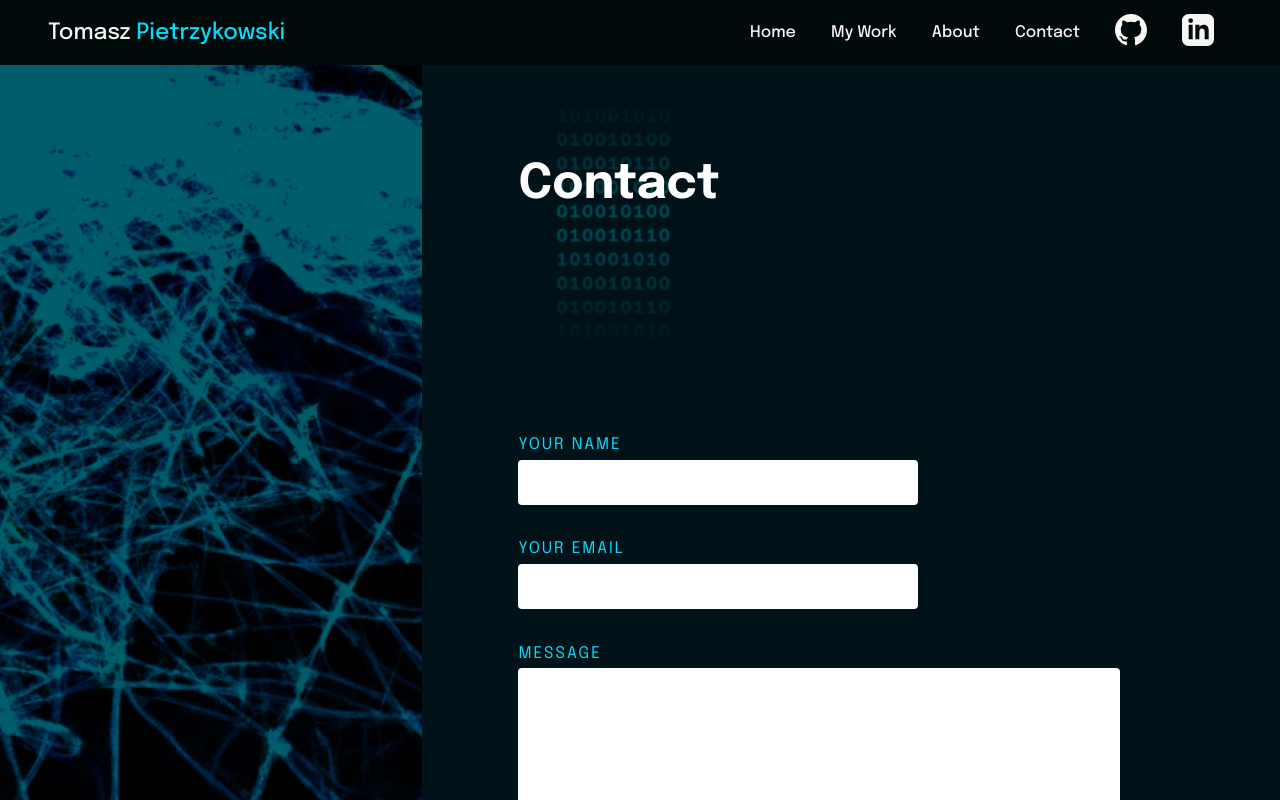
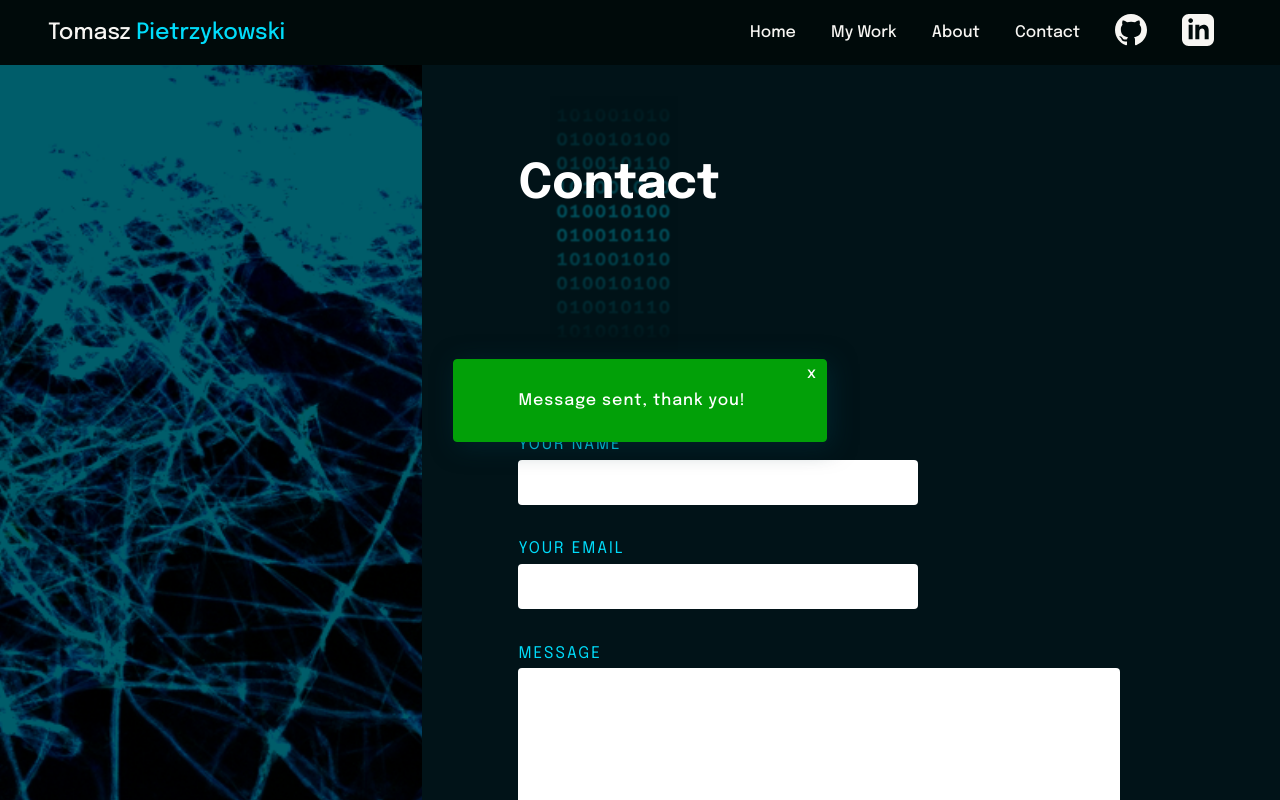
Before and after one commit to TomaszPietrzykowski/portfolio-next, a Next.js app: page /contact in a window 1280 px wide. Shown: the top 800 px of the page. Built offline with nearby package versions, Linux system fonts and the light colour scheme.

Commit message:
email control added to contact page

```diff
--- a/components/Featured2.js
+++ b/components/Featured2.js
@@ -31,7 +31,7 @@ const Featured2 = () => {
           Use <strong>custom proxy</strong> by default to expose headers and
           validate CORS. Disable proxy with one click and read resources
           directly from the browser. Postman won't let you do it - just
-          saying... ;)
+          saying...
         </p>
         <div className={styles.featuredBtnsContainer}>
           <a href='https://mobula.dev' target='_blank'>
--- a/package.json
+++ b/package.json
@@ -8,6 +8,7 @@
     "start": "next start"
   },
   "dependencies": {
+    "axios": "^0.27.2",
     "next": "10.1.3",
     "react": "17.0.2",
     "react-dom": "17.0.2"
--- a/pages/contact/index.js
+++ b/pages/contact/index.js
@@ -1,9 +1,62 @@
 import { useState } from 'react'
+import axios from 'axios'
 import styles from '../../styles/Contact.module.css'
 
 const Contact = () => {
+  // legal consent state
   const [legalConsent, setLegalConsent] = useState(false)
   const [consentError, setConsentError] = useState(false)
+  // form control
+  const [name, setName] = useState('')
+  const [email, setEmail] = useState('')
+  const [message, setMessage] = useState('')
+  // submit state
+  const [loading, setLoading] = useState(false)
+  const [success, setSuccess] = useState(true)
+
+  // email controller
+  const sendEmail = async (name, email, message) => {
+    try {
+      setLoading(true)
+      const config = {
+        headers: {
+          'Content-Type': 'application/json',
+        },
+      }
+      const { data } = await axios.post(
+        'http://localhost:5000',
+        { name, email, message },
+        config
+      )
+
+      if (data.status === 'success') {
+        setName('')
+        setEmail('')
+        setMessage('')
+        setLegalConsent(false)
+        setLoading(false)
+        // display popup
+        setSuccess(true)
+        setTimeout(() => setSuccess(false), 2000)
+      }
+    } catch (error) {
+      console.log(error)
+    }
+  }
+
+  // form handler
+  const handleSubmit = (e) => {
+    e.preventDefault()
+    if (legalConsent) {
+      sendEmail(name, email, message)
+      window.scrollTo({
+        top: 0,
+        behavior: 'smooth',
+      })
+    } else {
+      setConsentError(true)
+    }
+  }
 
   return (
     <div className={styles.container}>
@@ -14,19 +67,40 @@ const Contact = () => {
             <h1 className={styles.title}>Contact</h1>
           </div>
 
-          <form className={styles.form}>
+          <form className={styles.form} onSubmit={handleSubmit}>
             <label htmlFor='name' className={styles.label}>
               Your name
             </label>
-            <input type='text' id='name' className={styles.text} />
+            <input
+              type='text'
+              required
+              id='name'
+              className={styles.text}
+              value={name}
+              onChange={(e) => setName(e.target.value)}
+            />
             <label htmlFor='email' className={styles.label}>
               Your email
             </label>
-            <input type='text' id='email' className={styles.text} />
+            <input
+              type='email'
+              required
+              id='email'
+              value={email}
+              className={styles.text}
+              onChange={(e) => setEmail(e.target.value)}
+            />
             <label htmlFor='message' className={styles.label}>
               Message
             </label>
-            <textarea id='message' rows='15' className={styles.textarea} />
+            <textarea
+              id='message'
+              rows='15'
+              className={styles.textarea}
+              value={message}
+              onChange={(e) => setMessage(e.target.value)}
+              required
+            />
             <div
               className={
                 consentError
@@ -114,6 +188,11 @@ const Contact = () => {
           </section>
         </div>
       </div>
+      {success && (
+        <div className={styles.success} onClick={() => setSuccess(false)}>
+          <p>Message sent, thank you!</p>
+        </div>
+      )}
     </div>
   )
 }
--- a/styles/Contact.module.css
+++ b/styles/Contact.module.css
@@ -163,3 +163,38 @@ color: var(--error);
 .liIcon {
     fill: inherit;
 }
+
+/* Success Popup */
+
+.success {
+    position: fixed;
+    top: 0;
+    bottom: 0;
+    left: 0;
+    right: 0;
+    background: none;
+    display: flex;
+    justify-content: center;
+    align-items: center;
+
+}
+.success p {
+    background: var(--success);
+    color: white;
+    padding: 2rem 5rem 2rem 4rem;
+    letter-spacing: 1px;
+    font-weight: 500;
+    border: 1px solid var(--success);
+    border-radius: 4px;
+    box-shadow: 4px 4px 24px var(--shadow02);
+    position: relative;
+}
+.success p::after {
+    position: absolute;
+    top: 4px;
+    right: 7px;
+    content: "x";
+    padding: .1rem;
+    color: white;
+    cursor: pointer;
+}
--- a/styles/globals.css
+++ b/styles/globals.css
@@ -18,6 +18,7 @@
   --error: rgb(220, 0, 0);
 
   --shadow01: rgba(1, 46, 56, .3);
+  --shadow02: rgba(1, 46, 56, .6);
 }
 
 * {
```
Also changed, not shown: 1 other file (tests, documents, lock files or other folders).
